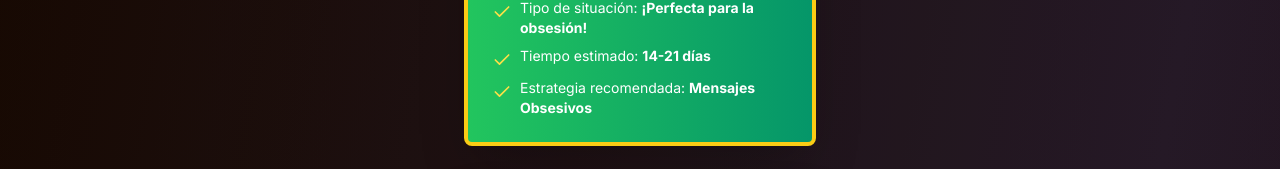
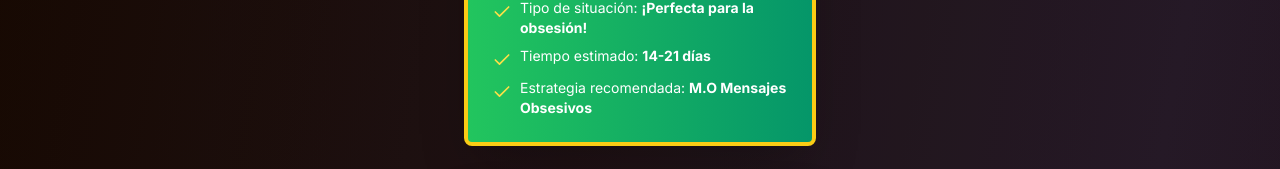
Before and after one commit to adeliaterco/mensajes-obsesivas, a Next.js app: page /resultado in a window 1280 px wide. Shown: the part 534-703 px from the top of the page. Built offline with nearby package versions, Linux system fonts and the light colour scheme.

Commit message:
Update page.tsx

```diff
--- a/app/resultado/page.tsx
+++ b/app/resultado/page.tsx
@@ -143,7 +143,7 @@ export default function ResultPageOptimized() {
                   <div className="flex items-start">
                     <Check className="w-4 h-4 sm:w-5 sm:h-5 text-yellow-300 mr-2 mt-1 flex-shrink-0" />
                     <span className="text-xs sm:text-sm">
-                      Estrategia recomendada: <strong>Mensajes Obsesivos</strong>
+                      Estrategia recomendada: <strong>M.O Mensajes Obsesivos</strong>
                     </span>
                   </div>
                 </div>
@@ -571,7 +571,7 @@ export default function ResultPageOptimized() {
                 </div>
               </div>
               <p className="text-gray-700 text-sm sm:text-lg font-semibold mb-3">
-                "Él había bloqueado mi número y decía que nunca más quería verme. Seguí la fórmula de Mensajes Obsesivos exactamente como
+                "Él había bloqueado mi número y decía que nunca más quería verme. Seguí la fórmula de M.O Mensajes Obsesivos exactamente como
                 estaba escrito y en 17 días me llamó llorando pidiendo que volviéramos. ¡Hoy estamos comprometidos y él está más obsesionado que nunca!"
               </p>
               <div className="text-xs sm:text-sm text-green-600 font-bold">✅ Él está obsesionado hace 8 meses</div>
@@ -589,7 +589,7 @@ export default function ResultPageOptimized() {
                 🔥 OFERTA ESPECIAL - SOLO HOY
               </div>
 
-              <h2 className="text-2xl sm:text-3xl md:text-4xl font-black mb-4 sm:mb-6">MENSAJES Obsesivos - OBSESIÓN GARANTIZADA</h2>
+              <h2 className="text-2xl sm:text-3xl md:text-4xl font-black mb-4 sm:mb-6">M.O - MENSAJES OBSESIVOS</h2>
 
               <p className="text-lg sm:text-xl mb-6 sm:mb-8 font-semibold">Fórmula Completa + 2 Bonos Exclusivos</p>
 
@@ -603,7 +603,7 @@ export default function ResultPageOptimized() {
                       <BookOpen className="w-5 h-5 sm:w-6 sm:h-6 text-white" />
                     </div>
                     <div className="min-w-0">
-                      <h4 className="text-lg sm:text-xl font-bold text-white">MENSAJES OBSESIVOS: Fórmula Completa</h4>
+                      <h4 className="text-lg sm:text-xl font-bold text-white">M.O: Fórmula Completa</h4>
                       <p className="text-gray-200 mb-2 text-sm sm:text-base">
                         4 módulos con estrategias paso a paso para que él se obsesione contigo
                       </p>
```
